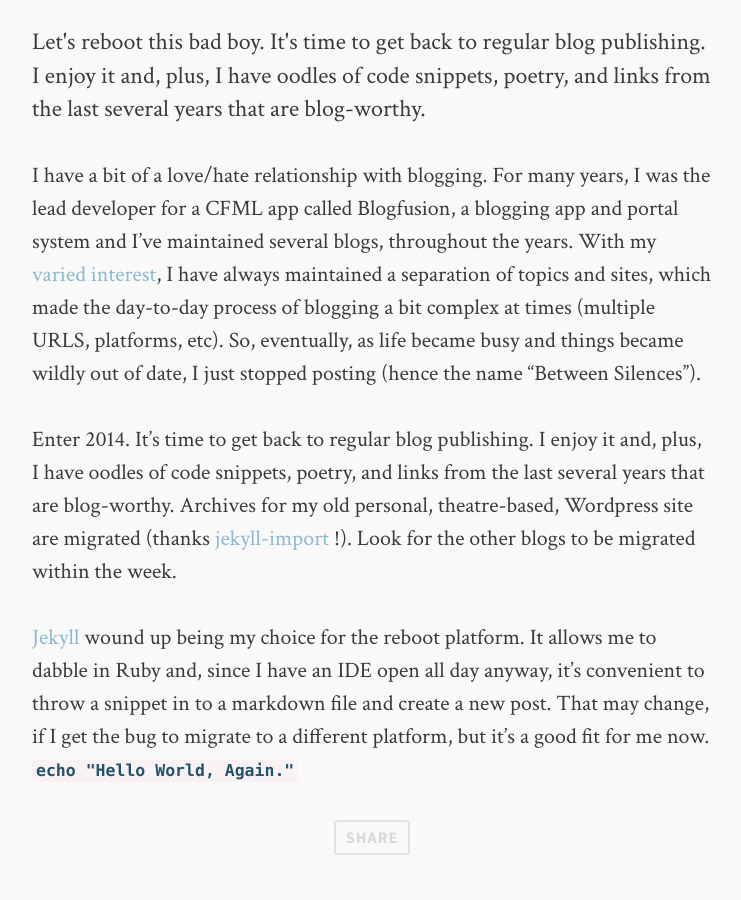
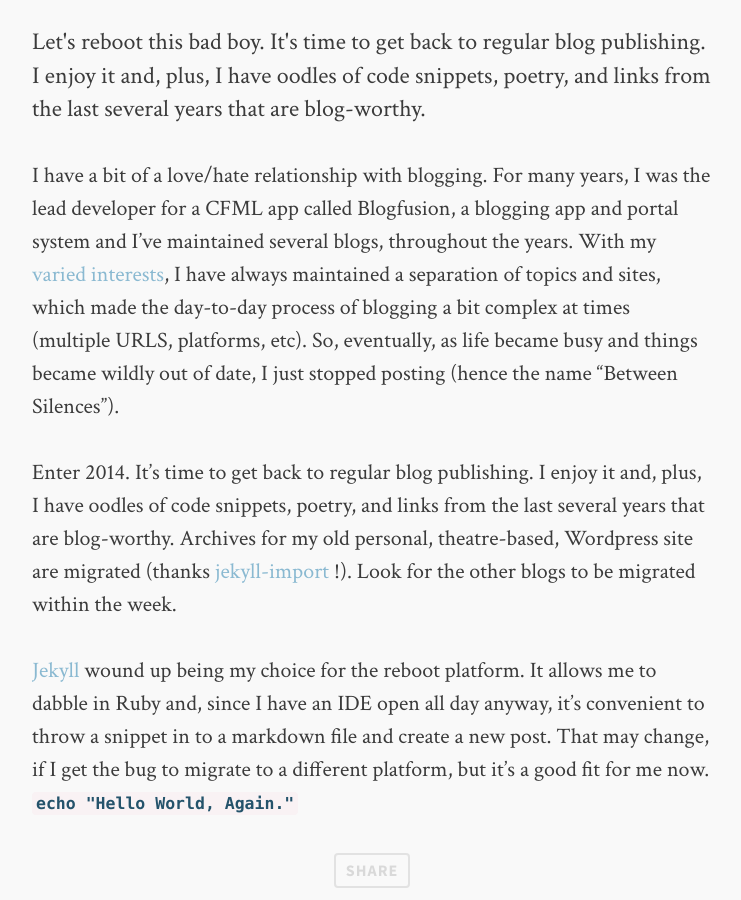
Before and after one commit to jclausen/jclausen.github.io, a Jekyll site: the page built from _posts/2014-12-12-back-in-action.markdown, in a window 1280 px wide and 900 px high, scrolled down 748 px. Shown: the whole window, without its empty margins (268-1009 px from the left). Built offline with Jekyll 4.4.1, drawn with Linux system fonts in a browser that asks for light colours; comment, search, counter and statistics services are not loaded.

```diff
--- a/_posts/2014-12-12-back-in-action.markdown
+++ b/_posts/2014-12-12-back-in-action.markdown
@@ -15,7 +14,7 @@ categories:
 tags: [general]
 comments: []
 ---
-I have a bit of a love/hate relationship with blogging. For many years, I was the lead developer for a CFML app called Blogfusion, a blogging app and portal system and I've maintained several blogs, throughout the years.  With my  [varied interest](/about), I have always maintained a separation of topics and sites, which made the day-to-day process of blogging a bit complex at times (multiple URLS, platforms, etc). So, eventually, as life became busy and things became wildly out of date, I just stopped posting (hence the name "Between Silences").
+I have a bit of a love/hate relationship with blogging. For many years, I was the lead developer for a CFML app called Blogfusion, a blogging app and portal system and I've maintained several blogs, throughout the years.  With my  [varied interests](/about), I have always maintained a separation of topics and sites, which made the day-to-day process of blogging a bit complex at times (multiple URLS, platforms, etc). So, eventually, as life became busy and things became wildly out of date, I just stopped posting (hence the name "Between Silences").
 
 Enter 2014.  It's time to get back to regular blog publishing. I enjoy it and, plus, I have oodles of code snippets, poetry, and links from the last several years that are blog-worthy.  Archives for my old personal, theatre-based, Wordpress site are migrated (thanks [jekyll-import](http://import.jekyllrb.com/docs/home/) !).  Look for the other blogs to be migrated within the week.
 
```
Also changed, not shown: other parts of _posts/2014-12-12-back-in-action.markdown (+0 -1 lines), 1 other file.
